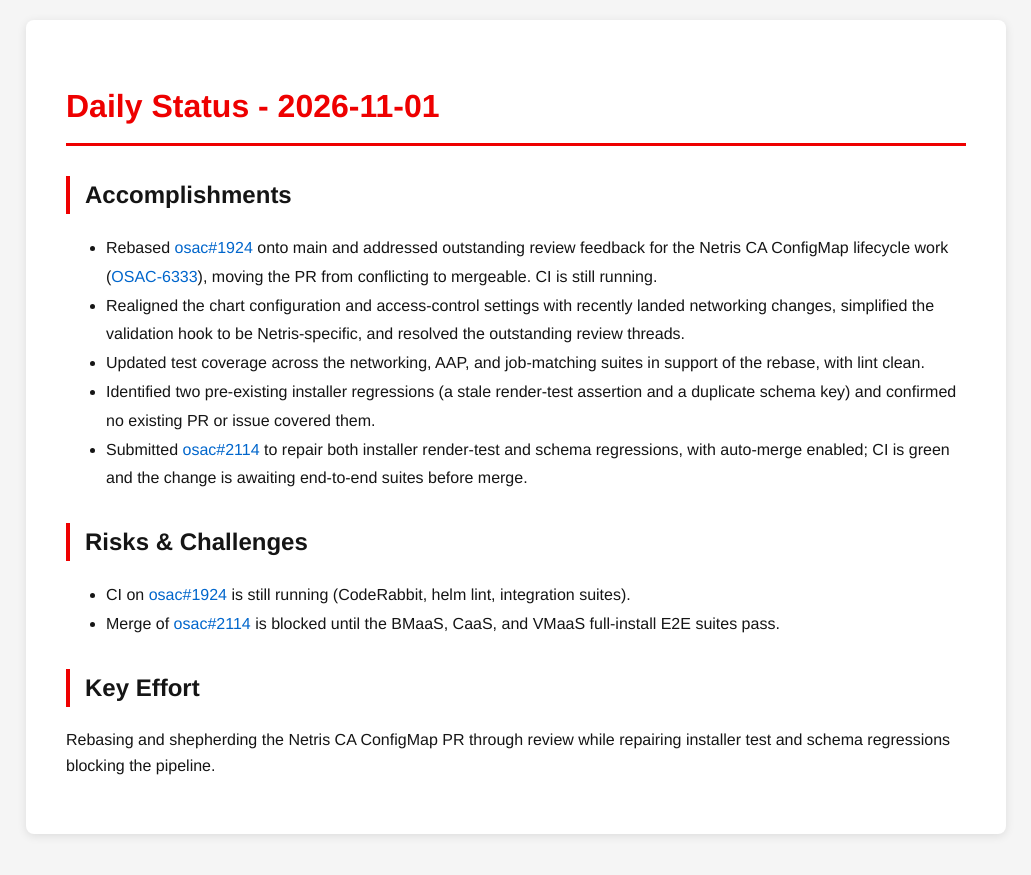
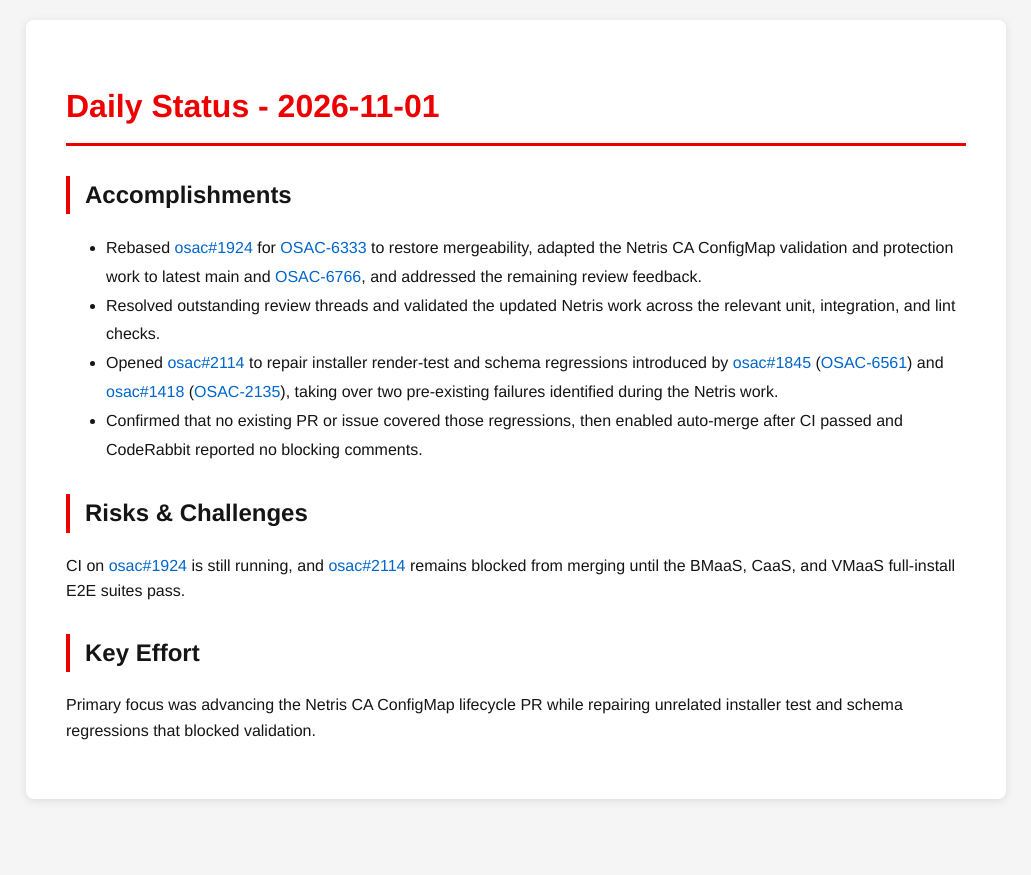
Before and after one commit to tzvatot/daily-status, a Jekyll site: the page built from 2026-11-01.md, in a window 1280 px wide. Shown: the top 875 px of the page, without its empty margins (124-1155 px from the left). Built offline with Jekyll 4.4.1, drawn with Linux system fonts in a browser that asks for light colours.

Commit message:
Daily status update - 2026-11-01

```diff
--- a/2026-11-01.md
+++ b/2026-11-01.md
@@ -7,15 +7,13 @@ date: 2026-11-01
 # Daily Status - 2026-11-01
 
 ## Accomplishments
-- Rebased [osac#1924](https://github.com/osac-project/osac/pull/1924) onto main and addressed outstanding review feedback for the Netris CA ConfigMap lifecycle work ([OSAC-6333](https://redhat.atlassian.net/browse/OSAC-6333)), moving the PR from conflicting to mergeable. CI is still running.
-- Realigned the chart configuration and access-control settings with recently landed networking changes, simplified the validation hook to be Netris-specific, and resolved the outstanding review threads.
-- Updated test coverage across the networking, AAP, and job-matching suites in support of the rebase, with lint clean.
-- Identified two pre-existing installer regressions (a stale render-test assertion and a duplicate schema key) and confirmed no existing PR or issue covered them.
-- Submitted [osac#2114](https://github.com/osac-project/osac/pull/2114) to repair both installer render-test and schema regressions, with auto-merge enabled; CI is green and the change is awaiting end-to-end suites before merge.
+- Rebased [osac#1924](https://github.com/osac-project/osac/pull/1924) for [OSAC-6333](https://redhat.atlassian.net/browse/OSAC-6333) to restore mergeability, adapted the Netris CA ConfigMap validation and protection work to latest main and [OSAC-6766](https://redhat.atlassian.net/browse/OSAC-6766), and addressed the remaining review feedback.
+- Resolved outstanding review threads and validated the updated Netris work across the relevant unit, integration, and lint checks.
+- Opened [osac#2114](https://github.com/osac-project/osac/pull/2114) to repair installer render-test and schema regressions introduced by [osac#1845](https://github.com/osac-project/osac/pull/1845) ([OSAC-6561](https://redhat.atlassian.net/browse/OSAC-6561)) and [osac#1418](https://github.com/osac-project/osac/pull/1418) ([OSAC-2135](https://redhat.atlassian.net/browse/OSAC-2135)), taking over two pre-existing failures identified during the Netris work.
+- Confirmed that no existing PR or issue covered those regressions, then enabled auto-merge after CI passed and CodeRabbit reported no blocking comments.
 
 ## Risks & Challenges
-- CI on [osac#1924](https://github.com/osac-project/osac/pull/1924) is still running (CodeRabbit, helm lint, integration suites).
-- Merge of [osac#2114](https://github.com/osac-project/osac/pull/2114) is blocked until the BMaaS, CaaS, and VMaaS full-install E2E suites pass.
+CI on [osac#1924](https://github.com/osac-project/osac/pull/1924) is still running, and [osac#2114](https://github.com/osac-project/osac/pull/2114) remains blocked from merging until the BMaaS, CaaS, and VMaaS full-install E2E suites pass.
 
 ## Key Effort
-Rebasing and shepherding the Netris CA ConfigMap PR through review while repairing installer test and schema regressions blocking the pipeline.
+Primary focus was advancing the Netris CA ConfigMap lifecycle PR while repairing unrelated installer test and schema regressions that blocked validation.
```
